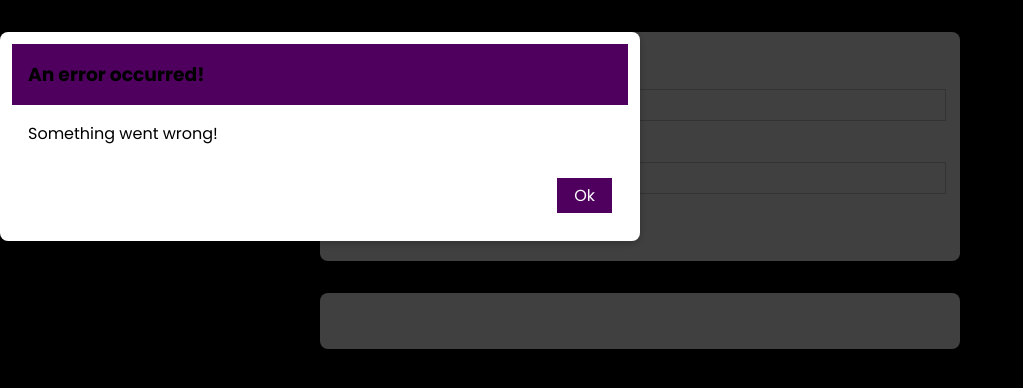
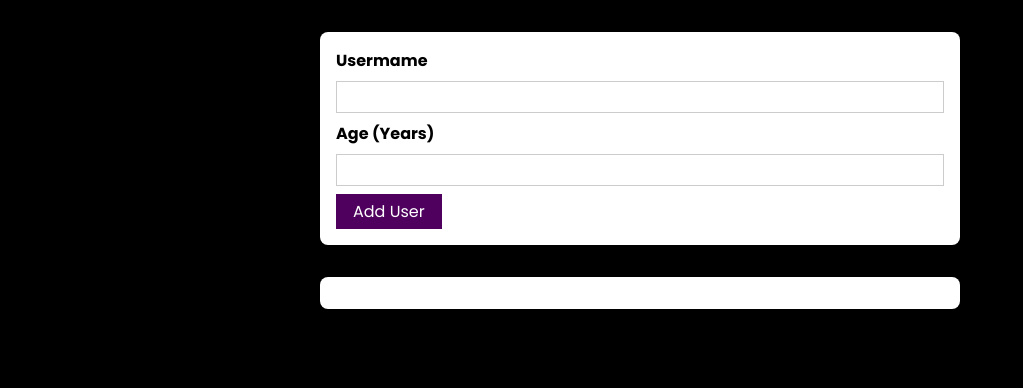
Before and after one commit to martinsgabriel1956/react-register_user, a React (Create React App) app: page / in a window 1280 px wide. Shown: the top 388 px of the page, without its empty margins (0-1023 px from the left). Built offline with nearby package versions, Linux system fonts and the light colour scheme.

Commit message:
feat: managing the error state

```diff
--- a/src/Pages/Home/index.js
+++ b/src/Pages/Home/index.js
@@ -6,7 +6,7 @@ export function Home() {
   const [usersList, setUserList] = useState([]);
 
   function handleAddUser(uName, uAge) {
-    setUserList(prevUsersList => [...prevUsersList, {name: uName, age: uAge}]);
+    setUserList(prevUsersList => [...prevUsersList, {name: uName, age: uAge, id: Math.random().toString()}]);
   }
 
   return (
--- a/src/components/UI/Card/styles.js
+++ b/src/components/UI/Card/styles.js
@@ -3,8 +3,6 @@ import styled from 'styled-components';
 export const Container = styled.div`
   background-color: #fff;
   box-shadow: 0 2px 8px rgba(0,0,0,0.26);
-  max-width: 40rem;
-  padding: .75rem;
   border-radius: 0.5rem;
   margin-top: 2rem;
 `;
--- a/src/components/UI/ErrorModal/index.js
+++ b/src/components/UI/ErrorModal/index.js
@@ -4,7 +4,7 @@ import { Button } from "../Button";
 
 export function ErrorModal(props) {
   return (
-    <Backdrop>
+    <Backdrop onClick={props.onConfirm}>
       <Modal>
         <Header>
           <h3>{props.title}</h3>
@@ -13,7 +13,7 @@ export function ErrorModal(props) {
           <p>{props.message}</p>
         </Content>
         <Actions>
-          <Button>Ok</Button>
+          <Button onClick={props.onConfirm}>Okay</Button>
         </Actions>
       </Modal>
     </Backdrop>
--- a/src/components/UI/ErrorModal/styles.js
+++ b/src/components/UI/ErrorModal/styles.js
@@ -1,5 +1,4 @@
 import styled from 'styled-components';
-import { Card } from "../Card";
 
 export const Backdrop = styled.div`
   position: fixed;
@@ -11,29 +10,32 @@ export const Backdrop = styled.div`
   background: rgba(0, 0, 0, 0.75);
 `;
 
-export const Modal = styled(Card)`
+export const Modal = styled.div`
+  background-color: #fff;
+  box-shadow: 0 2px 8px rgba(0,0,0,0.26);
+  border-radius: 0.5rem;
+  margin-top: 2rem;
+
   position: fixed;
   top: 30vh;
   left: 10%;
-  width: 80%;
+  width: 100%;
   z-index: 100;
   overflow: hidden;
 
   @media (min-width: 768px) {
-    & {
     left: calc(50% - 20rem);
     width: 40rem;
   }
-}
 `;
 
 export const Header = styled.header`
   background: #4f005f;
   padding: 1rem;
 
-  > h2 {
+  > h3 {
     margin: 0;
-    color: white;
+    color: #FFF;
   }
 `;
 
--- a/src/components/Users/AddUser/index.js
+++ b/src/components/Users/AddUser/index.js
@@ -8,20 +8,39 @@ import { ErrorModal } from "../../UI/ErrorModal";
 export function AddUser(props) {
   const [username, setUsername] = useState("");
   const [age, setAge] = useState("");
+  const [error, setError] = useState("");
 
   function handleAddUser(event) {
     event.preventDefault();
-    if (username.trim().length === 0 || age.trim().length === 0) return;
-    if (+age < 1) return;
+    if (username.trim().length === 0 || age.trim().length === 0) {
+      setError({
+        title: "Invalid Input",
+        message: "Please enter a valid name and age (nom-empty values)."
+      })
+      return;
+    }
+    if (+age < 1) {
+      setError({
+        title: 'Invalid age',
+        message: 'Please enter a valid age'
+      })
+      return;
+    }
 
     props.onAddUser(username, age);
     setUsername("");
     setAge("");
   }
 
+  function handleError() {
+    setError(null);
+    setUsername("");
+    setAge("");
+  }
+
   return (
     <div>
-      <ErrorModal title="An error occurred!" message="Something went wrong!"/>
+      {error && <ErrorModal title={error.title} message={error.message} onConfirm={handleError} />}
       <Card>
         <FormContainer onSubmit={handleAddUser}>
           <label htmlFor="username">Usermame</label>
--- a/src/components/Users/AddUser/styles.js
+++ b/src/components/Users/AddUser/styles.js
@@ -1,8 +1,8 @@
 import styled from "styled-components";
-
 export const FormContainer = styled.form`
   margin: .75rem auto;
   width: 40rem;
+  padding: 1rem;
 
 label {
   display: block;
@@ -13,10 +13,10 @@ label, input {
   margin-bottom: .5rem;
 }
 
-> input {
+input {
   font: inherit;
   display: block;
-  width: 96%;
+  width: 100%;
   padding: .15rem;
   border: 1px solid #CCC;
 
```
